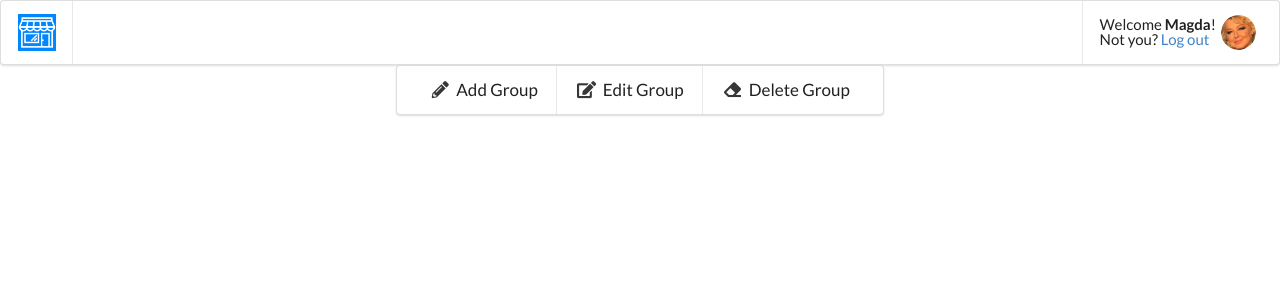
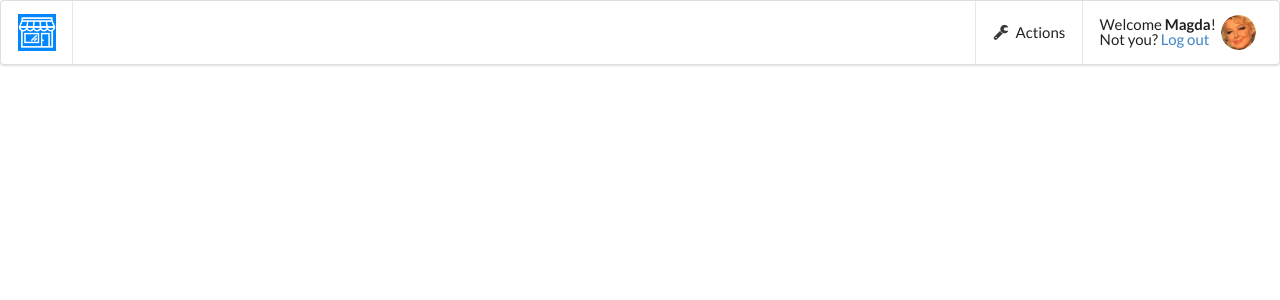
Before and after one commit to mic-kuu/item-app, a Flask app: page / in a window 1280 px wide. Shown: the top 300 px of the page. Run offline with Flask 2, Linux system fonts and the light colour scheme; data that the repository does not hold is empty; some libraries are stand-ins or nearby versions.

Commit message:
New action bar

```diff
--- a/templates/view_category.html
+++ b/templates/view_category.html
@@ -14,17 +14,40 @@
 <body>
 
 <div class="ui large main menu">
-    <a href="{{ url_for("categoryView")}}" class="header item">
+
+    <a href="{{ url_for("categoryView") }}" class="header item">
         <img src="{{ url_for("static", filename="logo.png") }}">
     </a>
 
 
-      <div class="right item">
+    <div class="right menu">
+
+        <div class="ui dropdown item">
+            <i class="wrench icon"></i>
+            Actions
+            <div class="menu">
+                <div class="item">
+                    Add item
+                </div>
+                <div class="item">
+                    Add category
+                </div>
+                <div class="item">
+                    Main menu
+                </div>
+                <div class="item">
+                    Info
+                </div>
+            </div>
+        </div>
+
+        <div class="item">
+
 
             <div class="content padded">
                 <div class="header">Welcome <strong>Magda</strong>!</div>
                 <div class="meta">
-            <span class="logut">Not you? <a href="#">Log out</a></span>
+                    <span class="logout">Not you? <a href="#">Log out</a></span>
                 </div>
             </div>
 
@@ -33,6 +56,10 @@
             </div>
 
         </div>
+
+
+    </div>
+
 
 </div>
 
@@ -56,24 +83,11 @@
 
     </div>
 
-    <div class="ui centered grid">
-        <div class="ui compact huge menu stackable">
-          <a class="item">
-            <i class="write icon"></i>
-            Add Group
-          </a>
-          <a class="item">
-            <i class="edit icon"></i>
-            Edit Group
-          </a>
-          <a class="item">
-            <i class="erase icon"></i>
-            Delete Group
-          </a>
-        </div>
-      </div>
 
-
+<script>
+    $('.ui.dropdown')
+    .dropdown();
+</script>
 
 </body>
 </html>
```
Also changed, not shown: templates/add_item.html (+31 -5 lines), templates/view_item.html (+31 -5 lines). Lines whose indentation alone changed are shown as unchanged.
